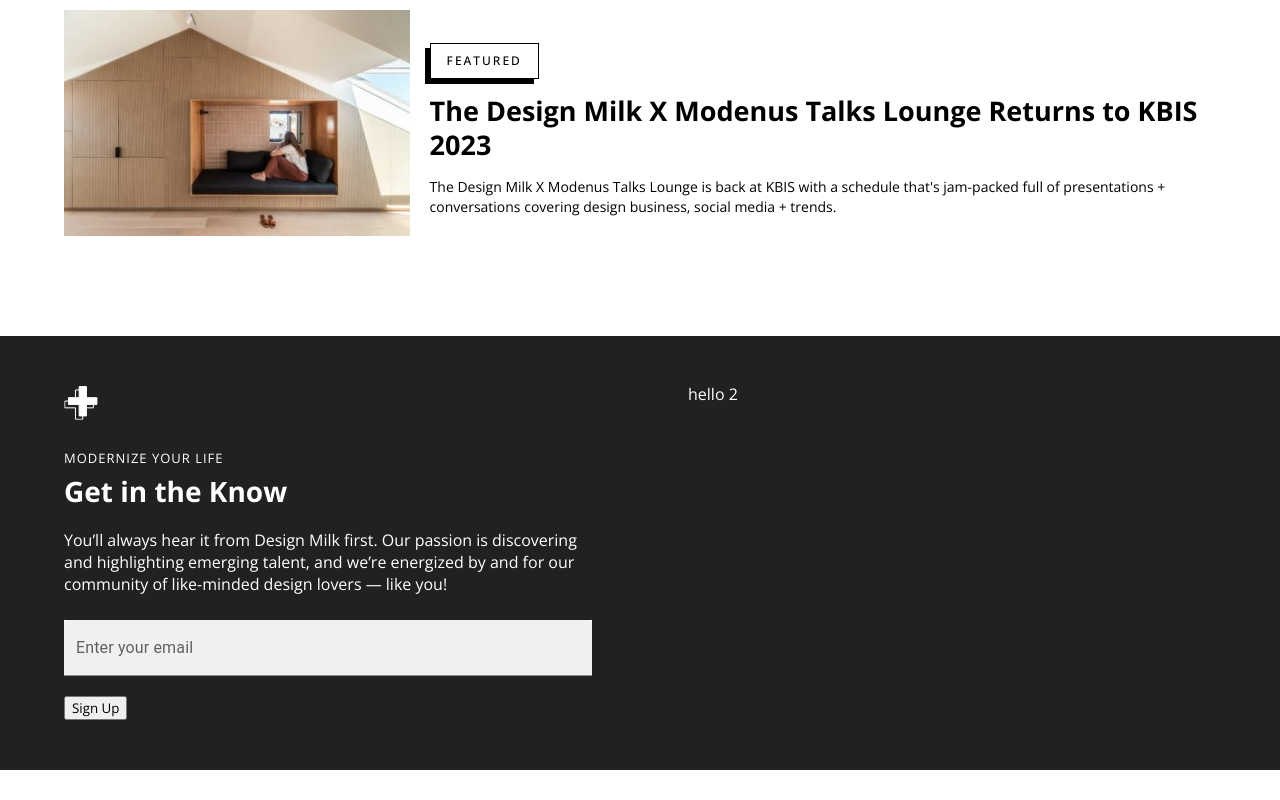
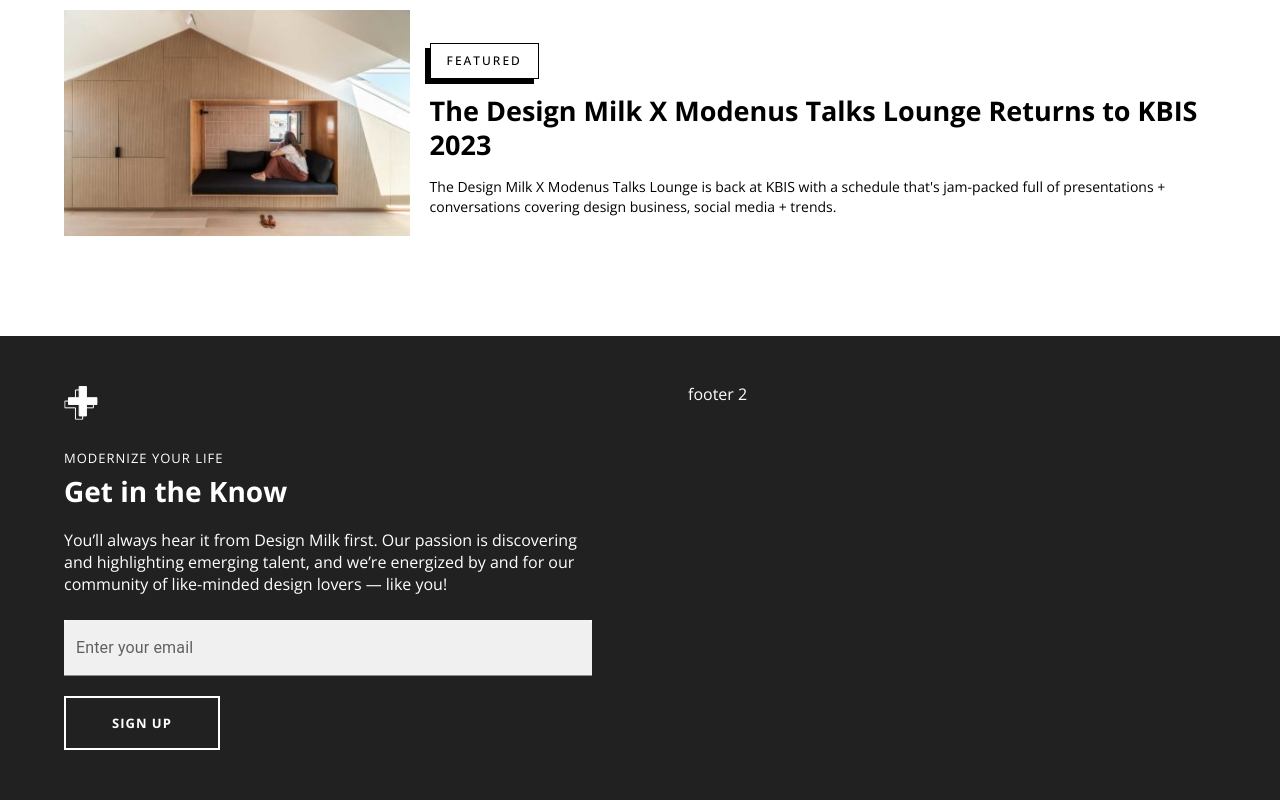
Before and after one commit to tetiana-kozak/design-blog, a React (Create React App) app: page / in a window 1280 px wide. Shown: the part 5895-6695 px from the top of the page. Before the commit the page ends 6665 px from the top, so only its background shows below. Built offline with nearby package versions, Linux system fonts and the light colour scheme.

Commit message:
add button in footer

```diff
--- a/src/container/Footer/Footer.scss
+++ b/src/container/Footer/Footer.scss
@@ -42,6 +42,20 @@
     .submit-btn {
       display: block;
       margin-top: 20px;
+      font-weight: 700;
+      font-size: 13px;
+      line-height: 18px;
+      letter-spacing: 1px;
+      text-transform: uppercase;
+      padding: 16px 46px;
+      background: transparent;
+      border: 2px solid #ffffff;
+      color: #fff;
+      cursor: pointer;
+      &:hover {
+        background-color: #2f2f2f;
+        transition: all ease-in-out 0.3s;
+      }
     }
   }
 }
--- a/src/container/Footer/Footer.tsx
+++ b/src/container/Footer/Footer.tsx
@@ -43,7 +43,7 @@
             </form>
           </Grid>
           <Grid item xs={12} md={6}>
-            hello 2
+            footer 2
           </Grid>
         </Grid>
       </Container>
```
